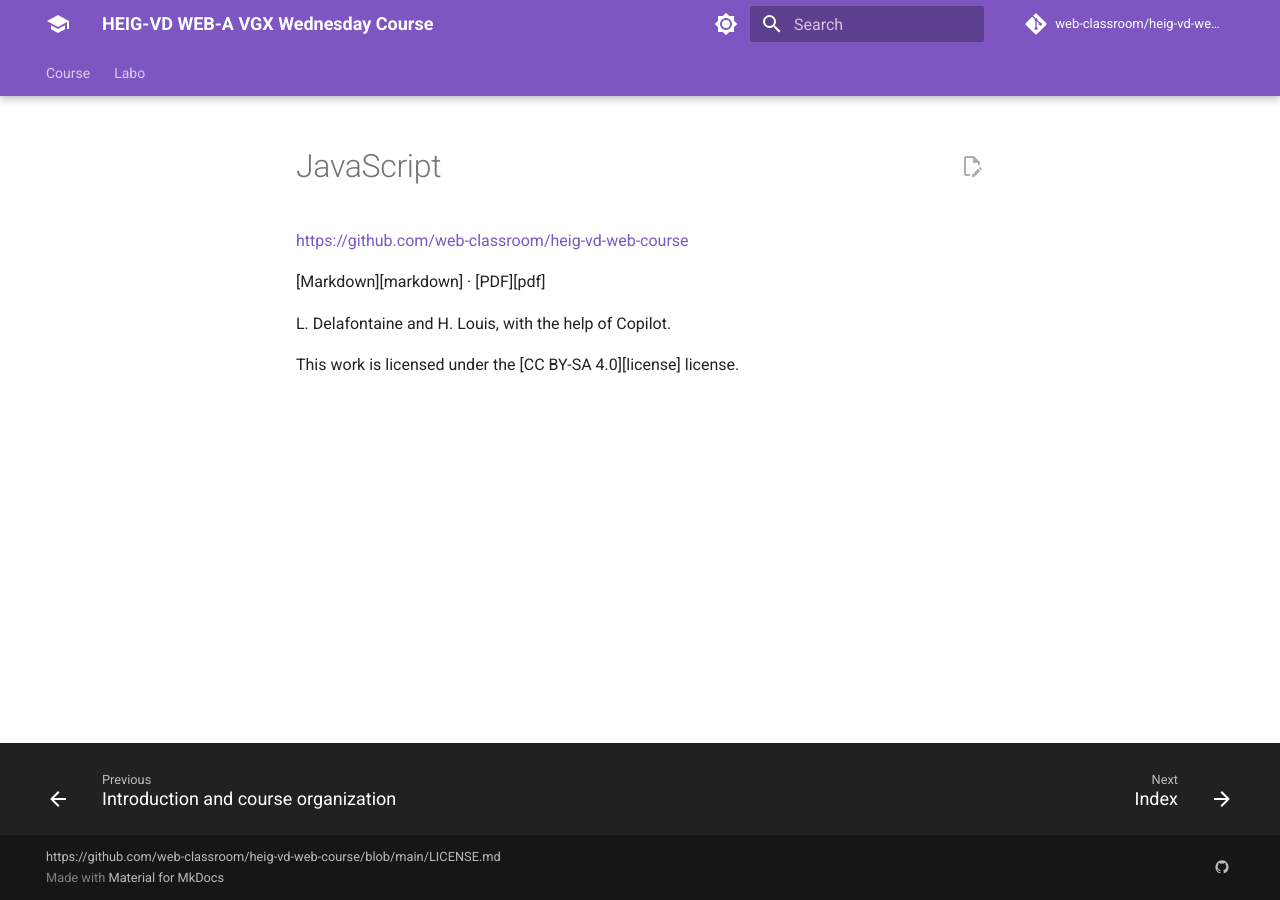
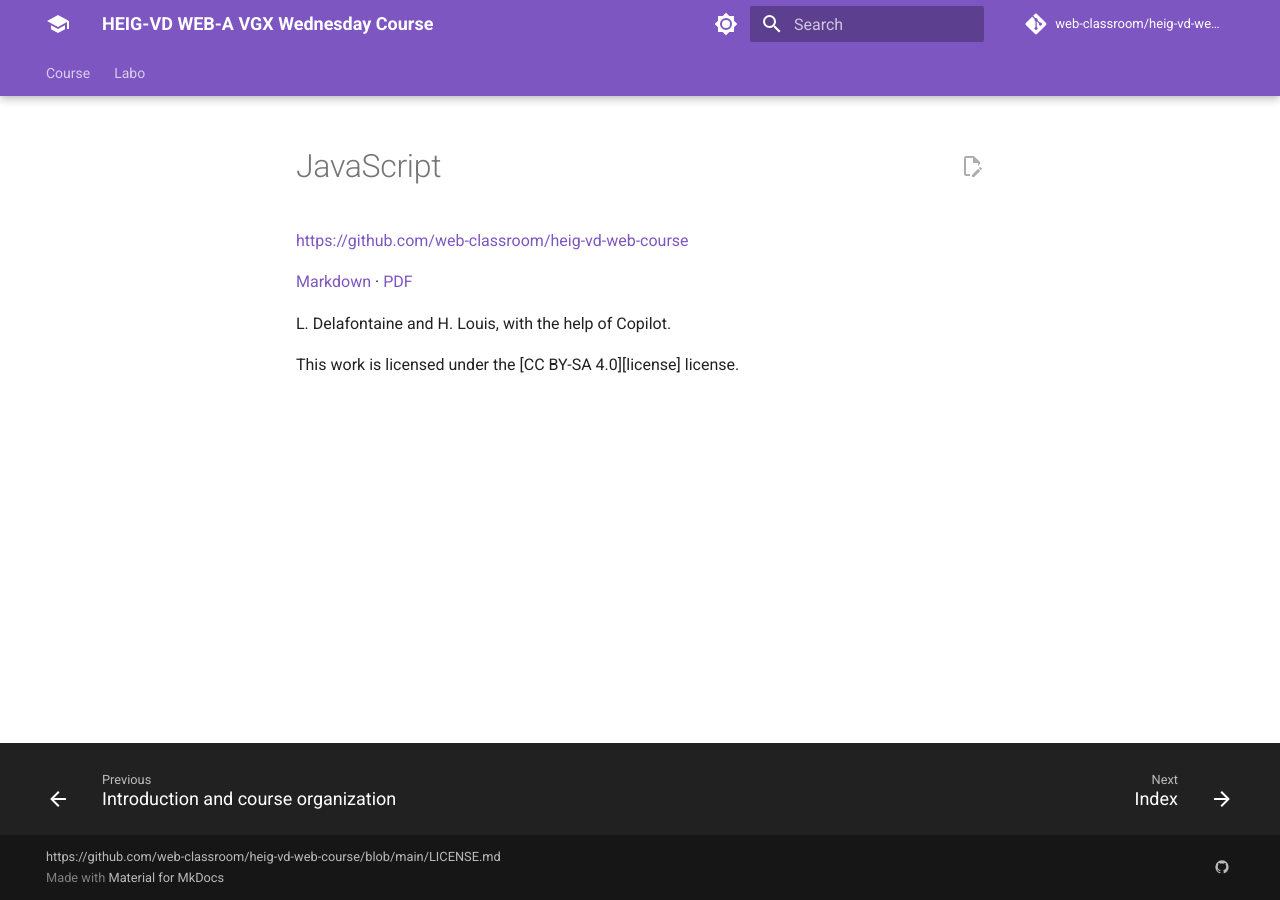
Before and after one commit to web-classroom/heig-vd-web-course, an MkDocs documentation site: the page built from docs/03-javascript/COURSE_MATERIAL.md, in a window 1280 px wide. Built offline with MkDocs 1.6.1 and Material for MkDocs 9.7.7, drawn with Linux system fonts in a browser that asks for light colours; comment, search, counter and statistics services are not loaded; part of the change alters nothing that is shown.

```diff
--- a/docs/03-javascript/COURSE_MATERIAL.md
+++ b/docs/03-javascript/COURSE_MATERIAL.md
@@ -1,3 +1,9 @@
+[markdown]:
+  https://github.com/heig-vd-dai-course/heig-vd-dai-course/blob/main/06-practical-work-1/COURSE_MATERIAL.md
+[pdf]:
+  https://heig-vd-dai-course.github.io/heig-vd-dai-course/06-practical-work-1/06-practical-work-1-course-material.pdf
+
+
 # JavaScript
 
 <https://github.com/web-classroom/heig-vd-web-course>
```
